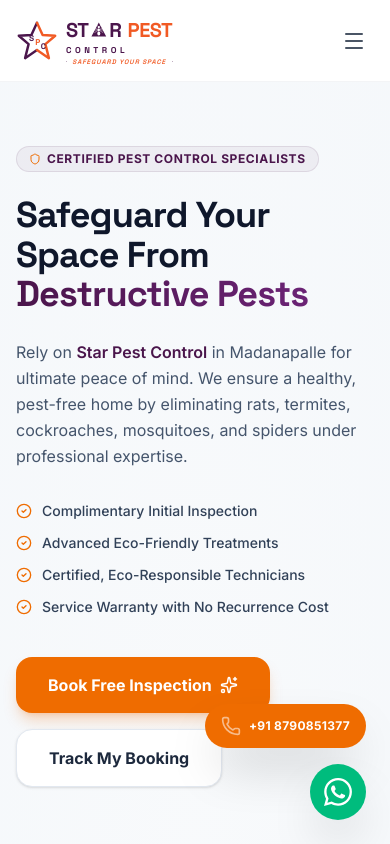
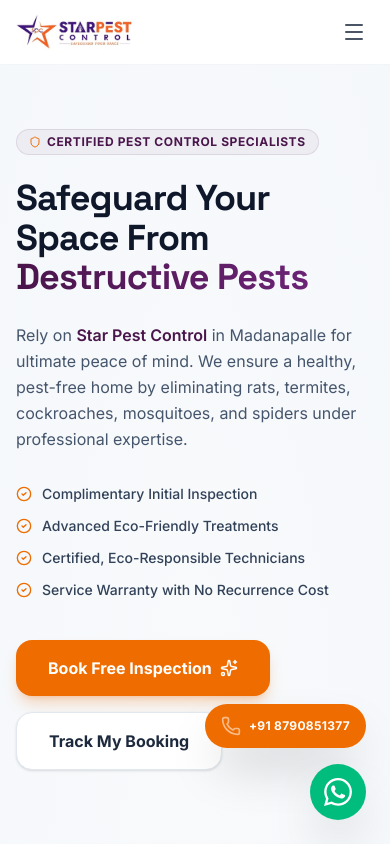
Before and after one commit to SongsBeats/Star-pest-Control, a React (Vite) app: page / in a window 390 px wide. Shown: the top 844 px of the page. Built offline with nearby package versions, Linux system fonts and the light colour scheme.

Commit message:
Use official Star Pest Control logo image with optimized responsive sticky header

```diff
--- a/src/components/Footer.tsx
+++ b/src/components/Footer.tsx
@@ -39,7 +39,9 @@ export default function Footer({ onNavigate }: FooterProps) {
 
         {/* Brand details Column */}
         <div className="md:col-span-4 flex flex-col gap-4">
-          <Logo showTagline={true} size="md" className="brightness-110 filter" />
+          <div className="bg-white px-4 py-2.5 rounded-xl inline-block w-fit shadow-sm">
+            <Logo size="md" />
+          </div>
           <p className="text-slate-400 mt-2 text-xs leading-relaxed max-w-sm">
             At Star Pest Control, we prioritize your safety, delivering reliable chemical and physical barrier solutions to defend residential, commercial, and construction sites against destructive invaders.
           </p>
--- a/src/components/Header.tsx
+++ b/src/components/Header.tsx
@@ -74,13 +74,19 @@ export default function Header({ onNavigate, activeSection }: HeaderProps) {
       <header
         className={`sticky top-0 z-50 transition-all duration-300 ${
           scrolled
-            ? "bg-white shadow-md py-2"
-            : "bg-white/95 backdrop-blur-md py-4 border-b border-gray-100"
+            ? "bg-white/95 backdrop-blur-md shadow-md py-2"
+            : "bg-white/90 backdrop-blur-md py-3 border-b border-gray-100"
         }`}
       >
-        <div className="max-w-7xl mx-auto px-4 md:px-6 flex justify-between items-center">
+        <div className="max-w-7xl mx-auto px-4 sm:px-6 flex justify-between items-center gap-4">
           {/* Brand Logo */}
-          <Logo size="sm" showTagline={!scrolled} />
+          <div
+            onClick={() => handleItemClick("home")}
+            className="cursor-pointer shrink-0 transition-transform hover:opacity-95"
+            title="Star Pest Control - Home"
+          >
+            <Logo size="sm" />
+          </div>
 
           {/* Desktop Navigation Links */}
           <nav className="hidden lg:flex items-center gap-1">
--- a/src/components/Logo.tsx
+++ b/src/components/Logo.tsx
@@ -6,162 +6,22 @@ interface LogoProps {
   size?: "sm" | "md" | "lg";
 }
 
-export default function Logo({ className = "", showTagline = true, size = "md" }: LogoProps) {
-  const isSm = size === "sm";
-  const isLg = size === "lg";
-
-  // Sizing multipliers matching reference proportions
-  const starSize = isSm ? 42 : isLg ? 84 : 62;
-  const fontSizeStar = isSm ? "text-xl" : isLg ? "text-4xl" : "text-3xl";
-  const fontSizePest = isSm ? "text-xl" : isLg ? "text-4xl" : "text-3xl";
-  const fontSizeControl = isSm ? "text-[8.5px]" : isLg ? "text-[14px]" : "text-[11.5px]";
-  const fontSizeTag = isSm ? "text-[6.5px]" : isLg ? "text-[11px]" : "text-[8.5px]";
+export default function Logo({ className = "", size = "md" }: LogoProps) {
+  // Determine optimized height based on size prop
+  const heightClass =
+    size === "sm"
+      ? "h-10 sm:h-12 md:h-13"
+      : size === "lg"
+      ? "h-16 sm:h-20 md:h-24"
+      : "h-12 sm:h-14 md:h-16";
 
   return (
-    <div className={`flex items-center gap-2 sm:gap-3 select-none ${className}`}>
-      {/* Star Emblem on Left matching exact reference logo */}
-      <svg
-        width={starSize}
-        height={starSize}
-        viewBox="0 0 120 120"
-        fill="none"
-        xmlns="http://www.w3.org/2000/svg"
-        className="shrink-0 transition-transform hover:scale-105 duration-300"
-      >
-        {/* Left half of 5-pointed star (Purple #4B164C) */}
-        <path
-          d="M60 8 L44 43 L8 45 L36 69 L26 109 L60 86"
-          stroke="#4B164C"
-          strokeWidth="7"
-          strokeLinecap="round"
-          strokeLinejoin="round"
-          fill="none"
-        />
-        {/* Right half of 5-pointed star (Orange #F15A24) */}
-        <path
-          d="M60 86 L94 109 L84 69 L112 45 L76 43 L60 8"
-          stroke="#F15A24"
-          strokeWidth="7"
-          strokeLinecap="round"
-          strokeLinejoin="round"
-          fill="none"
-        />
-
-        {/* Center stylized SPC text inside the Star */}
-        <g transform="translate(60, 62)">
-          {/* S - Purple */}
-          <text
-            x="-16"
-            y="-2"
-            fontFamily="Space Grotesk, system-ui, sans-serif"
-            fontWeight="900"
-            fontSize="24"
-            fill="#4B164C"
-            textAnchor="middle"
-          >
-            S
-          </text>
-          {/* P - Orange */}
-          <text
-            x="2"
-            y="10"
-            fontFamily="Space Grotesk, system-ui, sans-serif"
-            fontWeight="900"
-            fontSize="24"
-            fill="#F15A24"
-            textAnchor="middle"
-          >
-            P
-          </text>
-          {/* C - Purple */}
-          <text
-            x="18"
-            y="21"
-            fontFamily="Space Grotesk, system-ui, sans-serif"
-            fontWeight="900"
-            fontSize="23"
-            fill="#4B164C"
-            textAnchor="middle"
-          >
-            C
-          </text>
-        </g>
-      </svg>
-
-      {/* Typography Logo Text on Right matching reference logo */}
-      <div className="flex flex-col justify-center leading-none">
-        {/* TOP ROW: STAR PEST */}
-        <div className="flex items-center font-display font-black tracking-tight select-none">
-          {/* ST */}
-          <span className={`${fontSizeStar} text-[#4B164C] font-extrabold uppercase`}>
-            ST
-          </span>
-
-          {/* Letter 'A' triangle emblem with white Ant Silhouette */}
-          <span className="inline-flex items-center justify-center mx-[1.5px] relative" style={{ height: "1.1em", width: "1.1em" }}>
-            <svg
-              viewBox="0 0 100 100"
-              fill="none"
-              xmlns="http://www.w3.org/2000/svg"
-              className="w-full h-full"
-            >
-              {/* Purple Triangle A Base */}
-              <path d="M50 8 L92 88 L8 88 Z" fill="#4B164C" />
-
-              {/* White Ant Silhouette inside triangle A */}
-              {/* Head */}
-              <circle cx="50" cy="35" r="6" fill="white" />
-              {/* Antennae */}
-              <path d="M47 31 Q42 24 36 26" stroke="white" strokeWidth="2.5" strokeLinecap="round" fill="none" />
-              <path d="M53 31 Q58 24 64 26" stroke="white" strokeWidth="2.5" strokeLinecap="round" fill="none" />
-
-              {/* Thorax */}
-              <ellipse cx="50" cy="51" rx="6.5" ry="8.5" fill="white" />
-
-              {/* Legs left */}
-              <path d="M44 47 Q34 43 27 41" stroke="white" strokeWidth="2.5" strokeLinecap="round" fill="none" />
-              <path d="M43 51 L25 51" stroke="white" strokeWidth="2.5" strokeLinecap="round" />
-              <path d="M44 55 Q34 61 27 65" stroke="white" strokeWidth="2.5" strokeLinecap="round" fill="none" />
-
-              {/* Legs right */}
-              <path d="M56 47 Q66 43 73 41" stroke="white" strokeWidth="2.5" strokeLinecap="round" fill="none" />
-              <path d="M57 51 L75 51" stroke="white" strokeWidth="2.5" strokeLinecap="round" />
-              <path d="M56 55 Q66 61 73 65" stroke="white" strokeWidth="2.5" strokeLinecap="round" fill="none" />
-
-              {/* Abdomen */}
-              <ellipse cx="50" cy="71" rx="8.5" ry="11" fill="white" />
-            </svg>
-          </span>
-
-          {/* R */}
-          <span className={`${fontSizeStar} text-[#4B164C] font-extrabold uppercase mr-1.5`}>
-            R
-          </span>
-
-          {/* PEST */}
-          <span className={`${fontSizePest} text-[#F15A24] font-extrabold uppercase`}>
-            PEST
-          </span>
-        </div>
-
-        {/* MIDDLE ROW: CONTROL */}
-        <div
-          className={`${fontSizeControl} font-display font-bold text-[#4B164C] tracking-[0.41em] uppercase mt-0.5 select-none`}
-        >
-          CONTROL
-        </div>
-
-        {/* BOTTOM ROW: — SAFEGUARD YOUR SPACE — */}
-        {showTagline && (
-          <div className="flex items-center gap-1.5 mt-1 w-full select-none">
-            <span className="h-[1px] flex-1 bg-[#4B164C]/35"></span>
-            <span className={`${fontSizeTag} font-display font-semibold italic tracking-[0.14em] text-[#F15A24] uppercase whitespace-nowrap`}>
-              SAFEGUARD YOUR SPACE
-            </span>
-            <span className="h-[1px] flex-1 bg-[#4B164C]/35"></span>
-          </div>
-        )}
-      </div>
+    <div className={`flex items-center select-none ${className}`}>
+      <img
+        src="/logo.png"
+        alt="Star Pest Control - Safeguard Your Space"
+        className={`${heightClass} w-auto object-contain transition-all duration-300`}
+      />
     </div>
   );
 }
```
Also changed, not shown: public/logo.png (added), src/assets/logo.png (added).
